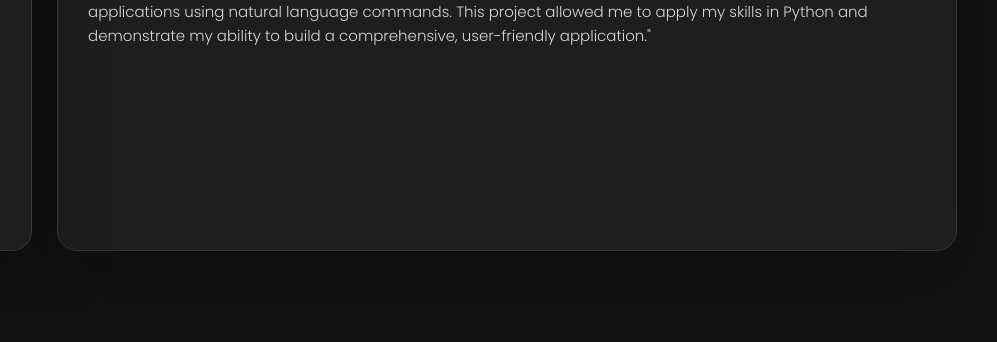
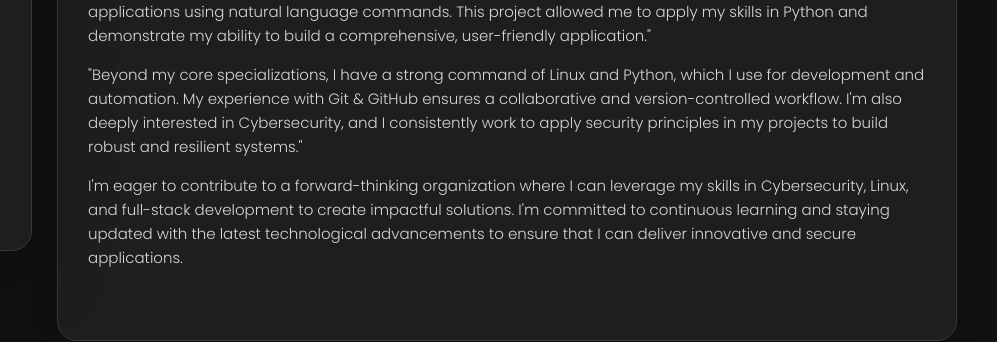
Before and after one commit to v-k-19/myportfolio, a plain HTML site: page index.html in a window 1280 px wide. Shown: the part 488-830 px from the top of the page, 283-1280 px from the left. Before the commit the page ends 800 px from the top, so only its background shows below. Drawn offline with nearby package versions, Linux system fonts and the light colour scheme.

Commit message:
new updates

```diff
--- a/index.html
+++ b/index.html
@@ -124,6 +124,12 @@
       <p>
         My key project, A.R.I.A (Artificial Responsive Intelligence Assistant), is an AI-powered voice assistant that I developed for Linux. I was responsible for the full-stack development, which included designing the GUI and integrating various APIs to enable tasks like fetching real-time news and weather, as well as managing applications using natural language commands. This project allowed me to apply my skills in Python and demonstrate my ability to build a comprehensive, user-friendly application."
       </p>
+      <p>
+        "Beyond my core specializations, I have a strong command of Linux and Python, which I use for development and automation. My experience with Git & GitHub ensures a collaborative and version-controlled workflow. I'm also deeply interested in Cybersecurity, and I consistently work to apply security principles in my projects to build robust and resilient systems."
+      </p>
+      <p>
+        I'm eager to contribute to a forward-thinking organization where I can leverage my skills in Cybersecurity, Linux, and full-stack development to create impactful solutions. I'm committed to continuous learning and staying updated with the latest technological advancements to ensure that I can deliver innovative and secure applications.
+      </p>
     </section>
   </article>
 
```
